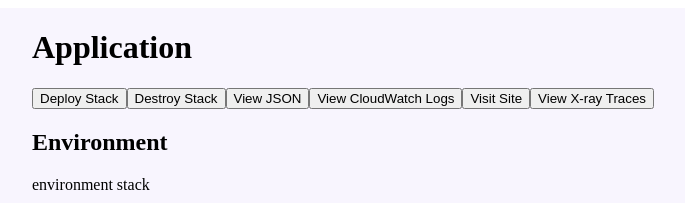
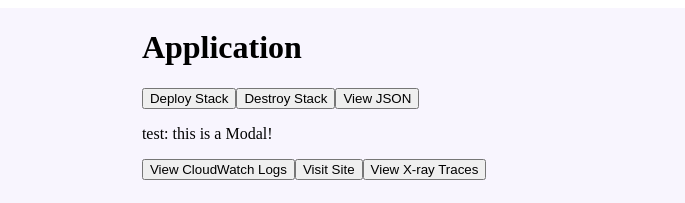
Before and after one commit to try-cascade/cascade-gui, a Next.js app: page / in a window 1280 px wide. Both pictures are taken after a click on the button "View JSON". Shown: the top 203 px of the page, without its empty margins (297-982 px from the left). Built offline with nearby package versions, Linux system fonts and the light colour scheme; no server answers.

Commit message:
added viewJsonModal state for toggle modal w/ view json button
Co-authored-by: Anne Tiotuico <amtiotuico@gmail.com>
Co-authored-by: Natalie Thompson <Natalie.A.Thompson@outlook.com>
Co-authored-by: Rona Hsu <ronahsu@gmail.com>

```diff
--- a/pages/index.js
+++ b/pages/index.js
@@ -13,6 +13,7 @@
   const [viewService, setViewService] = useState(false) // think about this scaled for 10 different services
   const [containers, setContainers] = useState([])
   const [deployed, setDeployed] = useState(true)
+  const [viewJsonModal, setViewJsonModal] = useState(false) // for view json button
 
   // env-stack (8 resources) -- use deployed
   const [vpc, setVpc] = useState(false)
@@ -104,6 +105,9 @@
     // have a pop up to confirm destroy
   }
 
+  const handleViewJson = () => {
+    viewJsonModal ? setViewJsonModal(false) : setViewJsonModal(true)
+  }
   // we want the user to visit cloudwatch, check if the app is up and running
   // then we want the user to visit the site
   // then we want the user to visit X-Ray to view traces of their first visit
@@ -226,6 +230,13 @@
     backgroundColor: 'green'
   }
 
+  // test view json button
+  const Modal = () => {
+    return (
+      <p> test: this is a Modal! </p>
+    )
+  }
+
   return (
     <>
       <main className={styles.main}>
@@ -234,7 +245,8 @@
           <h1>Application</h1>
           <button onClick={handleDeploy}>Deploy Stack</button>
           <button onClick={handleDestroy}>Destroy Stack</button>
-          <button>View JSON</button>
+          <button onClick={handleViewJson}>View JSON</button>
+          {viewJsonModal ? <Modal/> : null }
           {deployed ? <button onClick={handleVisitCloudWatch}>View CloudWatch Logs</button> : null}
           {deployed ? <button onClick={handleVisitSite}>Visit Site</button> : null}
           {deployed ? <button onClick={handleVisitXray}>View X-ray Traces</button> : null}
```
